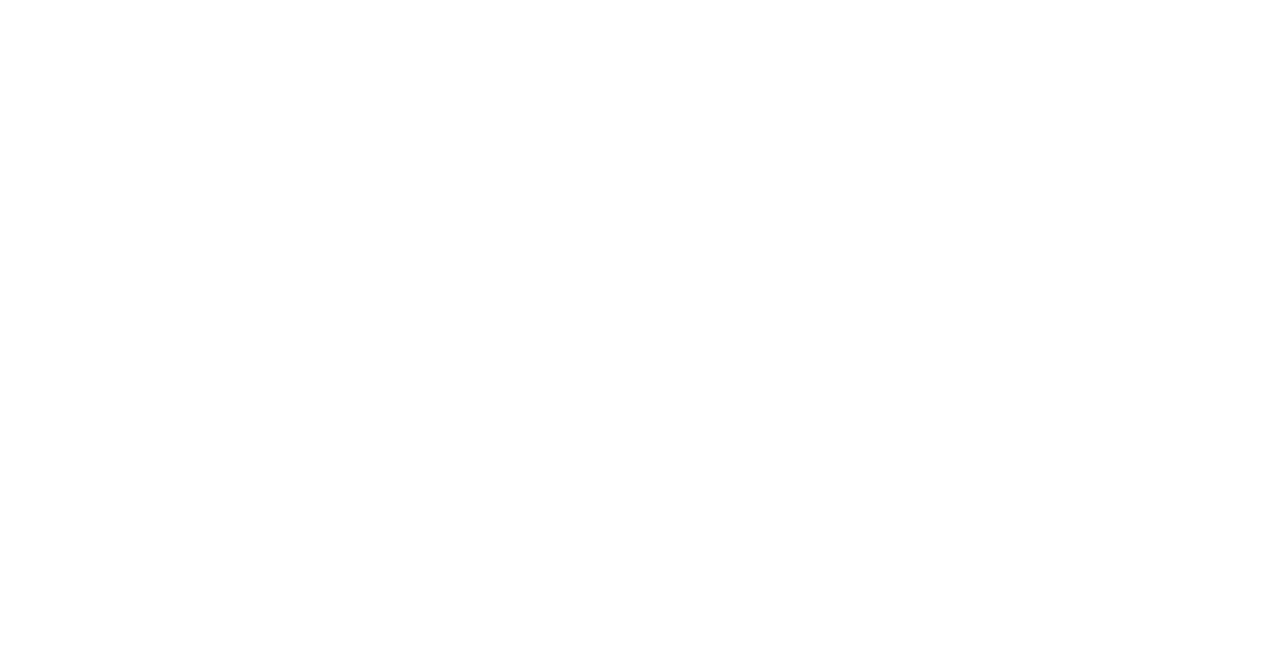
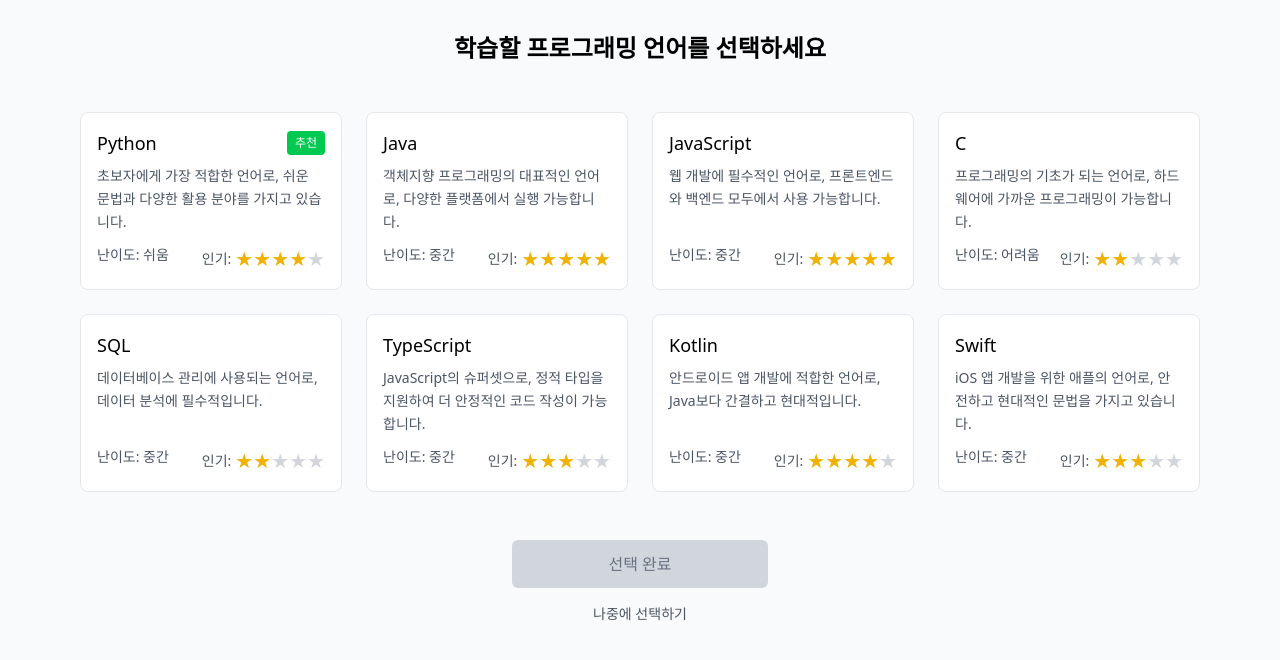
Before and after one commit to Team-Sanche-BiBimBob/CodeRun-Frontend, a React (Vite) app: page /select-language in a window 1280 px wide. Shown: the top 660 px of the page. Built offline with nearby package versions, Linux system fonts and the light colour scheme.

Commit message:
언어 선택 페이지 및 카드 컴포넌트 구현(수정)

```diff
--- a/src/App.jsx
+++ b/src/App.jsx
@@ -1,11 +1,15 @@
-import './App.css'
+import { Routes, Route } from 'react-router';
+import LanguageSelection from './pages/LanguageSelection';
 
-function App() {
+const App = () => {
+  return (
+    <div>
+      <Routes>
+        {/* <Route path="/" element={<Home />} /> */}
+        <Route path="/select-language" element={<LanguageSelection />} />
+      </Routes>
+    </div>
+  );
+};
 
-  return (
-    <>
-    </>
-  )
-}
-
-export default App
+export default App;
--- a/src/index.css
+++ b/src/index.css
@@ -1,7 +1,8 @@
+@import "tailwindcss";
+
 @font-face {
     font-family: 'Pretendard-Regular';
     src: url('https://fastly.jsdelivr.net/gh/Project-Noonnu/noonfonts_2107@1.1/Pretendard-Regular.woff') format('woff');
     font-weight: 400;
     font-style: normal;
 }
-@import "tailwindcss";
--- a/src/pages/LanguageSelection.jsx
+++ b/src/pages/LanguageSelection.jsx
@@ -1,6 +1,6 @@
 import React, { useState } from 'react';
-import LanguageCard from '../components/LanguageCard/LanguageCard';
-import Header from '../components/common/Header';
+import LanguageCard from "../component/LanguageCard/LanguageCard";
+
 
 // 프로그래밍 언어 목록
 const programmingLanguages = [
@@ -83,7 +83,6 @@
 
   return (
     <div className="min-h-screen bg-gray-50">
-      <Header />
 
       <main className="max-w-6xl mx-auto px-4 py-8">
         <h2 className="text-2xl font-bold text-center mb-12">
```
Also changed, not shown: src/component/LanguageCard/LanguageCard.jsx (renamed from src/compornent/LanguageCard/LanguageCard.jsx), src/component/LanguageCard/StarRating.jsx (renamed from src/compornent/LanguageCard/StarRating.jsx).
